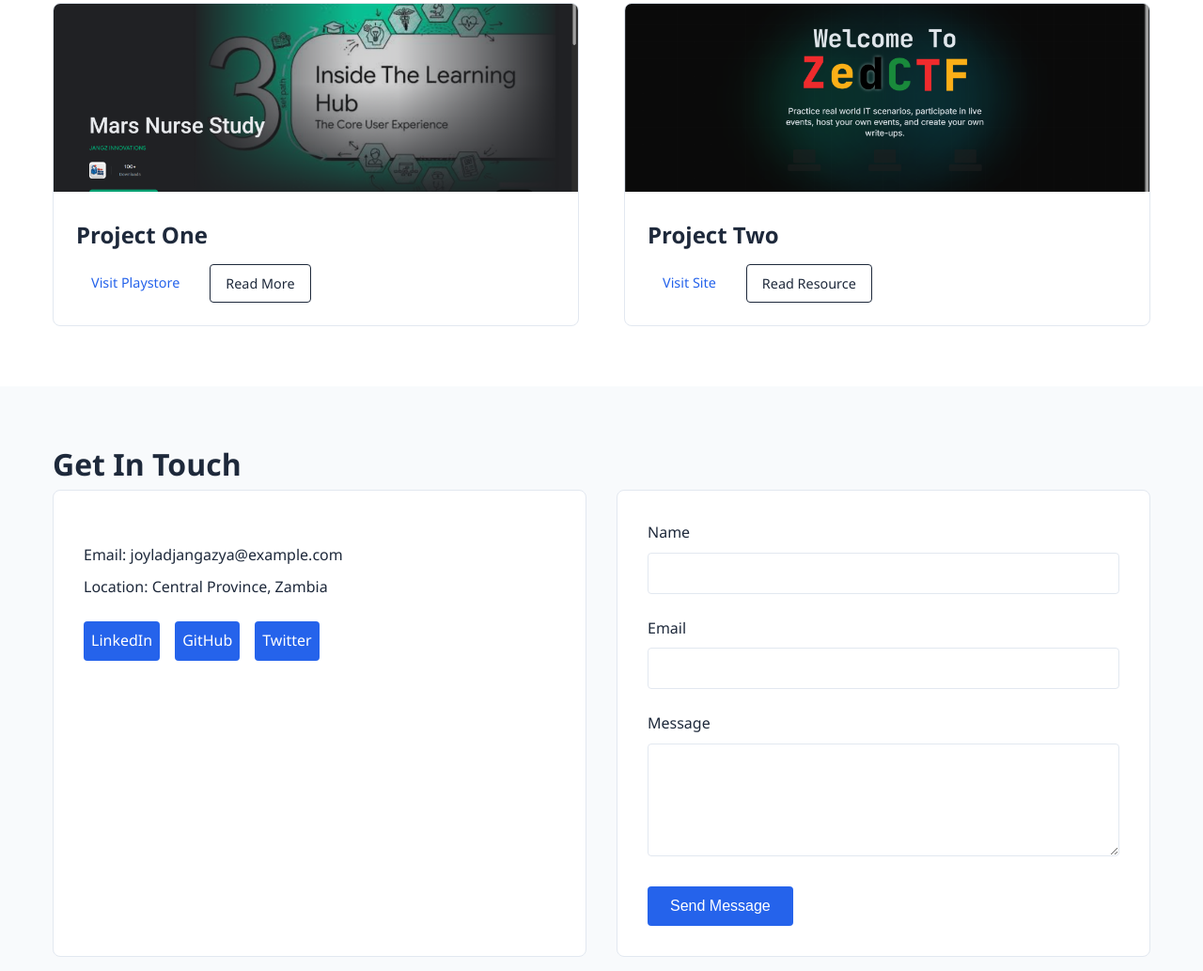
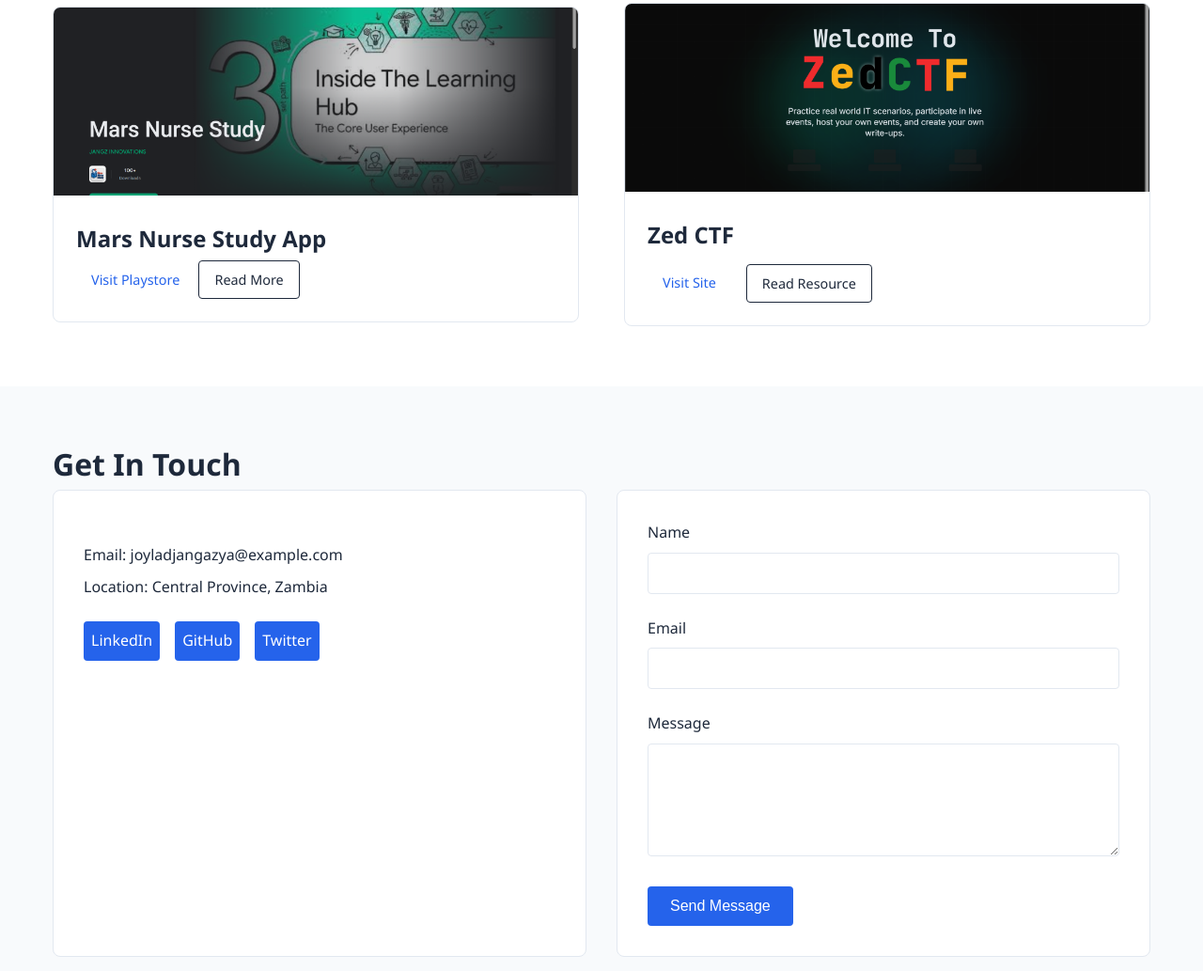
Before and after one commit to Joylad-Jangazya/joylad_portfoliodemo, a website: page index.html in a window 1280 px wide. Shown: the part 1340-2373 px from the top of the page at 94% size. Drawn offline with Linux system fonts and the light colour scheme.

Commit message:
Update index.html

```diff
--- a/index.html
+++ b/index.html
@@ -88,9 +88,9 @@
                             <img src="assets/images/project1.png" alt="Project One screenshot" loading="lazy">
                         </div>
                         <div class="project-content">
-                            <h3>Project One</h3>
+                            <h3>Mars Nurse Study App</h3>
                            <!-- <p>A clean, responsive web experience highlighting modern UI and accessibility-first design.</p> -->
-                            <div class="project-links">
+                            <div class="https://play.google.com/store/apps/details?id=com.marsinnovations.nurse_study">
                                 <a href="#" class="btn btn-small">Visit Playstore</a>
                                 <a href="#" class="btn btn-small btn-outline">Read More</a>
                             </div>
@@ -101,7 +101,7 @@
                             <img src="assets/images/project2.png" alt="Project Two screenshot" loading="lazy">
                         </div>
                         <div class="project-content">
-                            <h3>Project Two</h3>
+                            <h3>Zed CTF</h3>
                            <!-- <p>An interactive project that demonstrates JavaScript logic, animation, and reusable component structure.</p> -->
                             <div class="project-links">
                                 <a href="#" class="btn btn-small">Visit Site</a>
```
